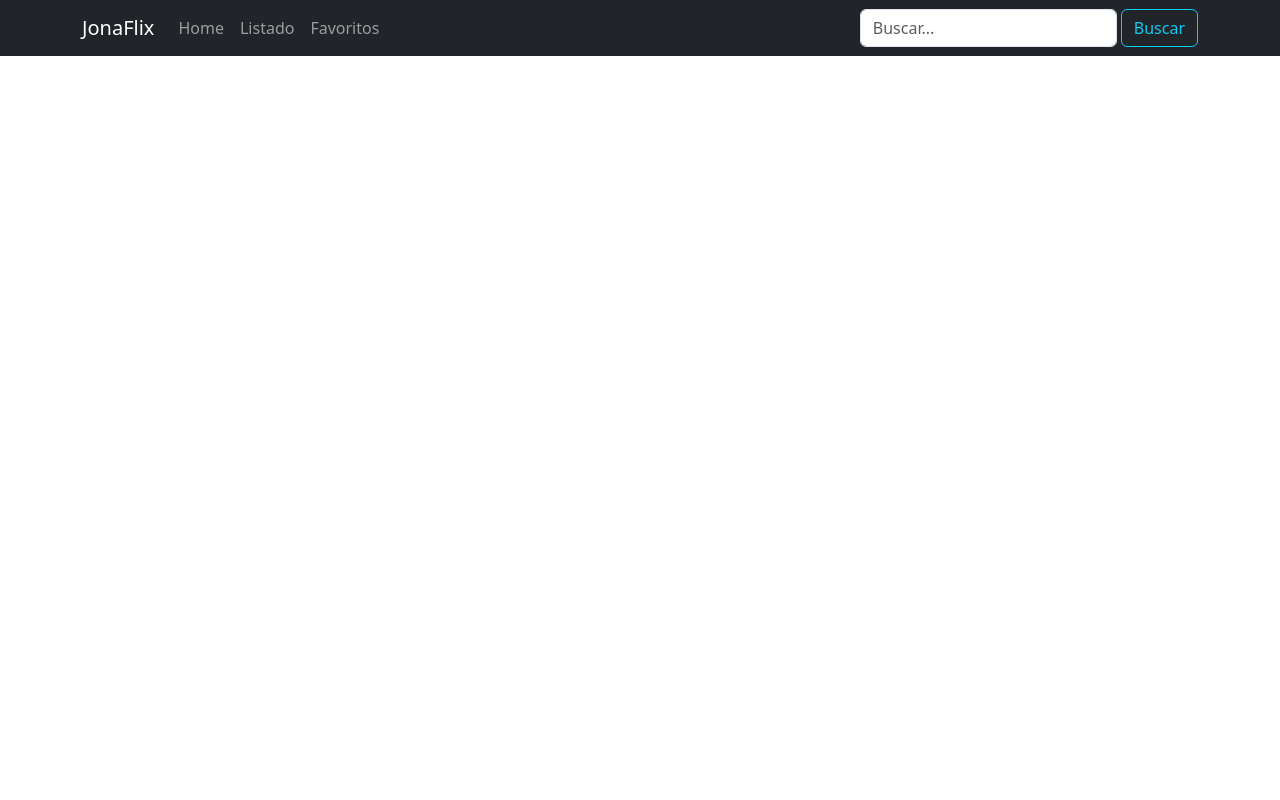
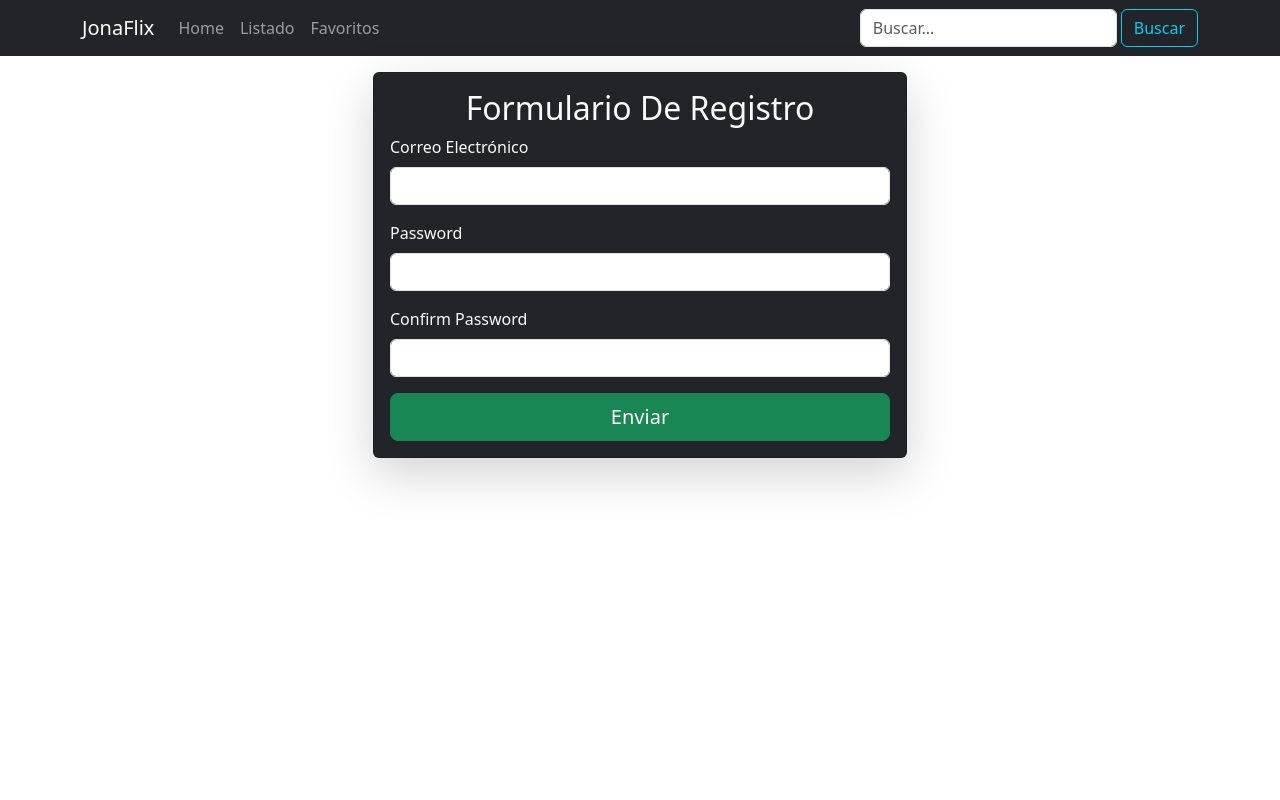
Before and after one commit to jona-ochoa/peliflix, a React (Vite) app in the folder client/: page /register in a window 1280 px wide. Shown: the top 800 px of the page. Built offline with nearby package versions, Linux system fonts and the light colour scheme; the HTML template or start-up script is replaced by a standard one.

Commit message:
creando la estructura de register

```diff
--- a/client/src/App.jsx
+++ b/client/src/App.jsx
@@ -3,6 +3,7 @@ import Footer from "./components/Footer";
 import Header from "./components/Header";
 import Listado from "./components/Listado";
 import Login from "./components/Login";
+import Register from "./components/Register";
 import Detalle from "./components/Detalle";
 import { Route, Routes } from "react-router-dom";
 import Resultados from "./components/Resultados";
@@ -88,6 +89,7 @@ function App() {
       <div className="container mt-3 d-flex flex-column min-vh-100">
         <Routes>
           <Route path="/" exact element={<Login />} />
+          <Route path="/register" element={<Register />} />
           <Route
             path="/listado"
             element={<Listado {...{ addOrRemoveFromFavorites }} />}
--- a/client/src/components/Login.jsx
+++ b/client/src/components/Login.jsx
@@ -1,6 +1,6 @@
 import axios from "axios";
 import swal from "sweetalert";
-import { Navigate, useNavigate } from "react-router-dom";
+import { Navigate, useNavigate, Link } from "react-router-dom";
 
 function Login() {
   const getApiUrl = () => {
@@ -45,10 +45,10 @@ function Login() {
   return (
     <>
       {token && <Navigate to="/listado" />}
-      <div className="d-flex justify-content-center align-items-center">
-          <div className="col-8 bg-dark text-light p-4 rounded">
-            <h2 className="p-2">Formulario de Login</h2>
-            <form className="container-sm h-100" onSubmit={submitHandler}>
+      <div className="d-flex justify-content-center align-items-center min-vh-100">
+        <div className="col-6 bg-dark text-light p-4 rounded">
+          <h2 className="">Formulario de Login</h2>
+          <form className="" onSubmit={submitHandler}>
             <label className="form-label d-block mt-1">
               <span className="">Correo electrónico:</span>
               <br />
@@ -58,12 +58,9 @@ function Login() {
             <label className="form-label d-block mt-1">
               <span>Contraseña:</span>
               <br />
-                <input
-                  className="form-control"
-                  type="password"
-                  name="password"
-                />
+              <input className="form-control" type="password" name="password" />
             </label>
+            <Link to="/register">¿Quieres Registrarte?</Link>
             <br />
             <button type="submit" className="btn btn-success form-control">
               Ingresar
--- /dev/null
+++ b/client/src/components/Register.jsx
@@ -0,0 +1,50 @@
+const Register = () => {
+  return (
+    <div className="container">
+      <div className="row justify-content-center">
+        <div className="col-lg-6">
+          <div className="bg-dark text-light card shadow-lg">
+            <div className="card-body">
+              <h2 className="card-title text-center">Formulario De Registro</h2>
+              <form>
+                <div className="mb-3">
+                  <label htmlFor="email" className="form-label">
+                    Correo Electrónico
+                  </label>
+                  <input type="email" className="form-control" id="email" />
+                </div>
+                <div className="mb-3">
+                  <label htmlFor="password" className="form-label">
+                    Password
+                  </label>
+                  <input
+                    type="password"
+                    className="form-control"
+                    id="password"
+                  />
+                </div>
+                <div className="mb-3">
+                  <label htmlFor="confirm-password" className="form-label">
+                    Confirm Password
+                  </label>
+                  <input
+                    type="password"
+                    className="form-control"
+                    id="consfirm-password"
+                  />
+                </div>
+                <div className="d-grid text-center">
+                  <button type="submit" className="btn btn-success btn-lg">
+                    Enviar
+                  </button>
+                </div>
+              </form>
+            </div>
+          </div>
+        </div>
+      </div>
+    </div>
+  );
+};
+
+export default Register;
```
Lines whose indentation alone changed are shown as unchanged.
